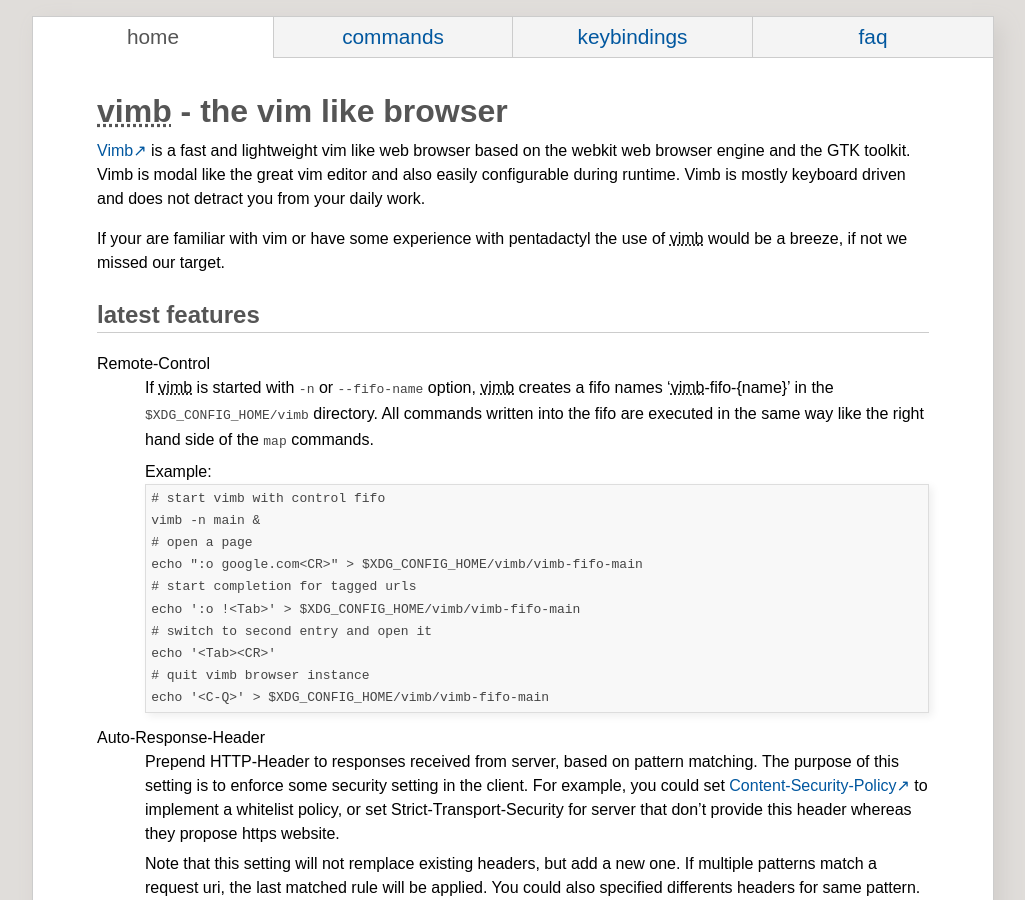
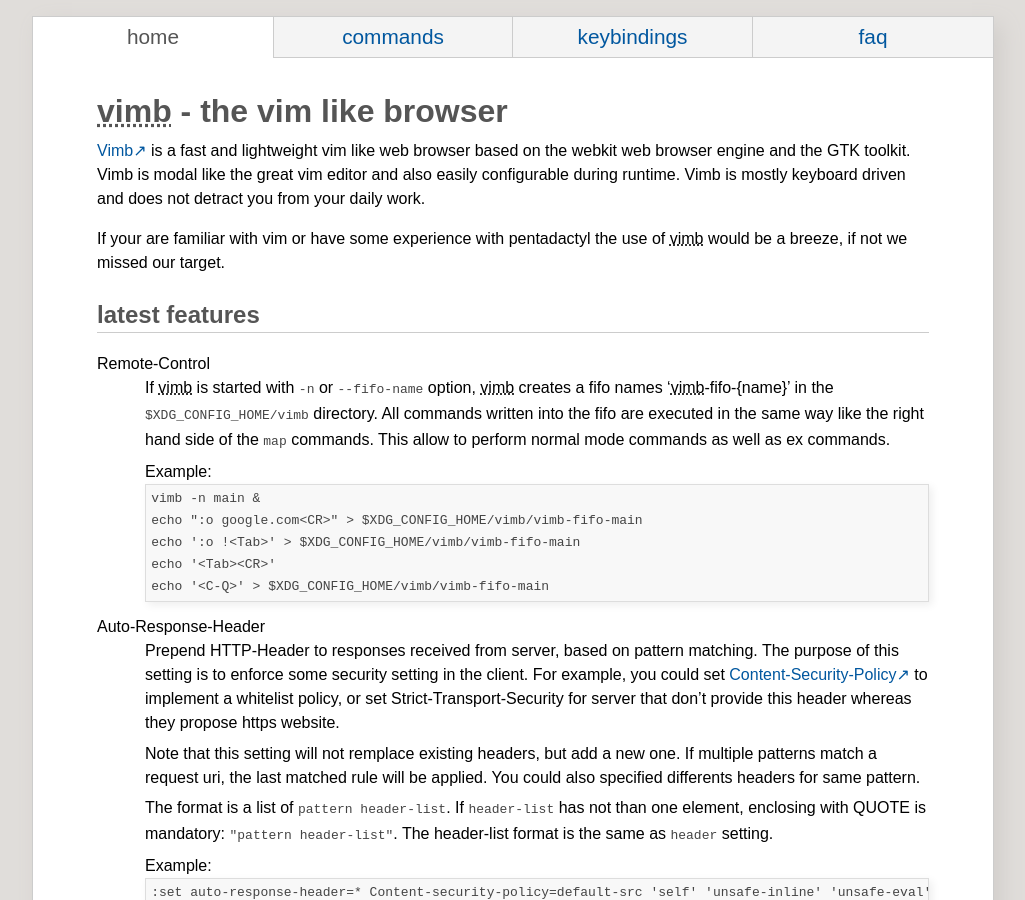
Before and after one commit to fanglingsu/vimb, a Jekyll site: the page built from index.md, in a window 1280 px wide and 900 px high. Shown: the whole window, without its empty margins (127-1152 px from the left). Built offline with Jekyll 4.4.1, drawn with Linux system fonts in a browser that asks for light colours.

Commit message:
Simplified remote control feature.

````diff
--- a/index.md
+++ b/index.md
@@ -22,21 +22,15 @@
 : If vimb is started with `-n` or `--fifo-name` option, vimb creates a fifo
   names 'vimb-fifo-{name}' in the `$XDG_CONFIG_HOME/vimb` directory. All
   commands written into the fifo are executed in the same way like the right
-  hand side of the `map` commands.
+  hand side of the `map` commands. This allow to perform normal mode commands
+  as well as ex commands.
 : Example:
 
-  ```bash
-  # start vimb with control fifo
-  vimb -n main &
-  # open a page
-  echo ":o google.com<CR>" > $XDG_CONFIG_HOME/vimb/vimb-fifo-main
-  # start completion for tagged urls
-  echo ':o !<Tab>' > $XDG_CONFIG_HOME/vimb/vimb-fifo-main
-  # switch to second entry and open it
-  echo '<Tab><CR>'
-  # quit vimb browser instance
-  echo '<C-Q>' > $XDG_CONFIG_HOME/vimb/vimb-fifo-main
-  ```
+      vimb -n main &
+      echo ":o google.com<CR>" > $XDG_CONFIG_HOME/vimb/vimb-fifo-main
+      echo ':o !<Tab>' > $XDG_CONFIG_HOME/vimb/vimb-fifo-main
+      echo '<Tab><CR>'
+      echo '<C-Q>' > $XDG_CONFIG_HOME/vimb/vimb-fifo-main
 
 Auto-Response-Header
 : Prepend HTTP-Header to responses received from server, based on pattern matching. The purpose of this setting is to enforce some security setting in the client. For example, you could set [Content-Security-Policy](http://www.w3.org/TR/CSP/) to implement a whitelist policy, or set Strict-Transport-Security for server that don't provide this header whereas they propose https website.
````
